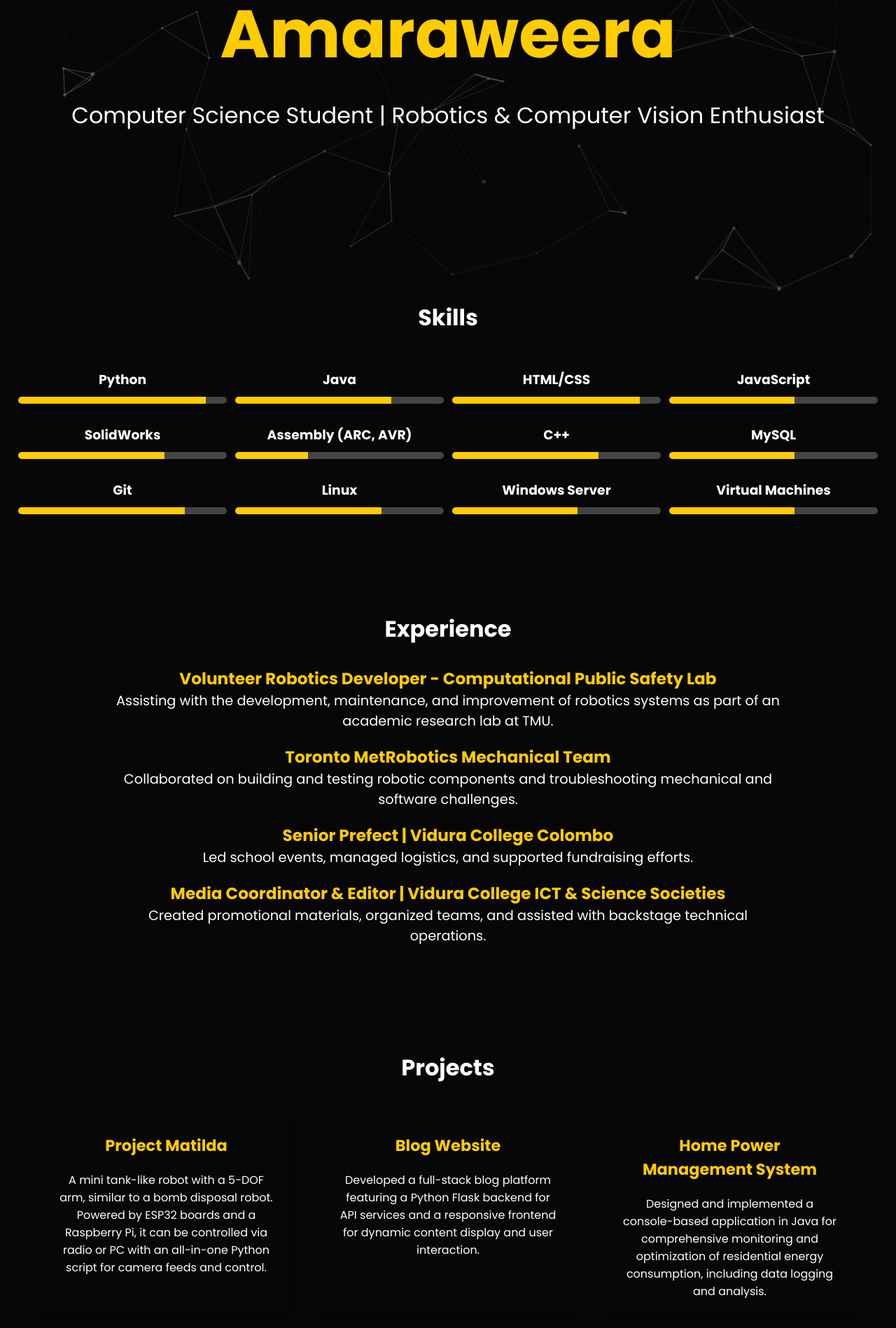
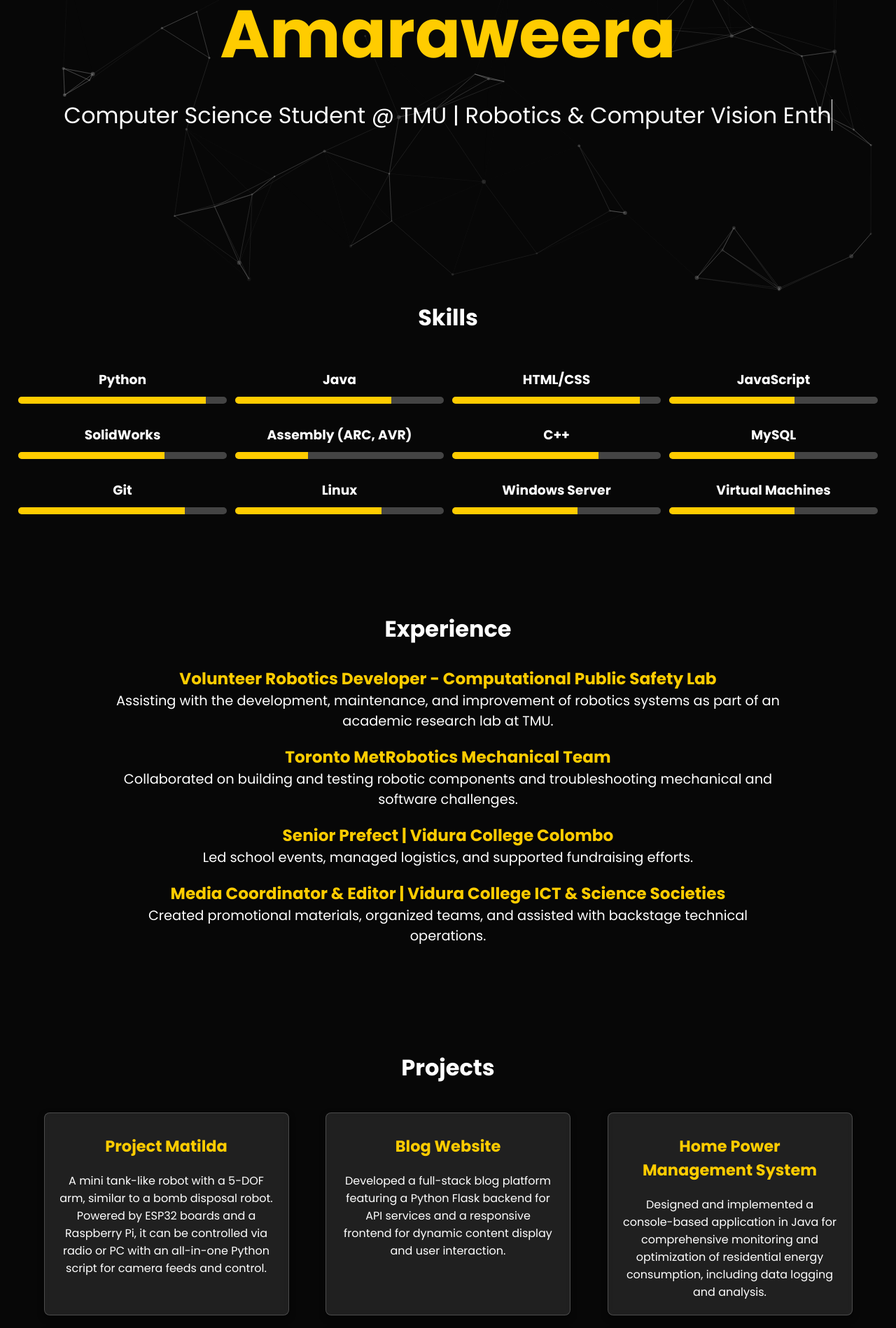
Before and after one commit to Lishen99/Lishen-Amaraweera-Resume, a Next.js app: page /Lishen-Amaraweera-Resume/ in a window 1280 px wide. Shown: the part 380-2278 px from the top of the page at 70% size. Built offline with nearby package versions, Linux system fonts and the light colour scheme.

Commit message:
Enhance Project card styles with backdrop filter and update title in Header component for clarity

```diff
--- a/app/globals.css
+++ b/app/globals.css
@@ -211,6 +211,9 @@ section {
   width: 100%;
   max-width: 300px;
   margin: 10px;
+  background-color: rgba(255, 255, 255, .1);
+  backdrop-filter: blur(5px);
+  border: 1px solid rgba(255, 255, 255, .2);
   border-radius: 8px;
   box-shadow: 0 4px 8px rgba(0, 0, 0, 0.5);
   transition: transform 0.3s ease, box-shadow 0.3s ease;
--- a/components/Header.js
+++ b/components/Header.js
@@ -4,7 +4,7 @@ import { useEffect, useState } from 'react';
 
 const Header = () => {
   const name = "Lishen Madusha Amaraweera";
-  const title = "Computer Science Student | Robotics & Computer Vision Enthusiast";
+  const title = "Computer Science Student @ TMU | Robotics & Computer Vision Enthusiast";
 
   const [displayName, setDisplayName] = useState('');
   const [displayTitle, setDisplayTitle] = useState('');
```
